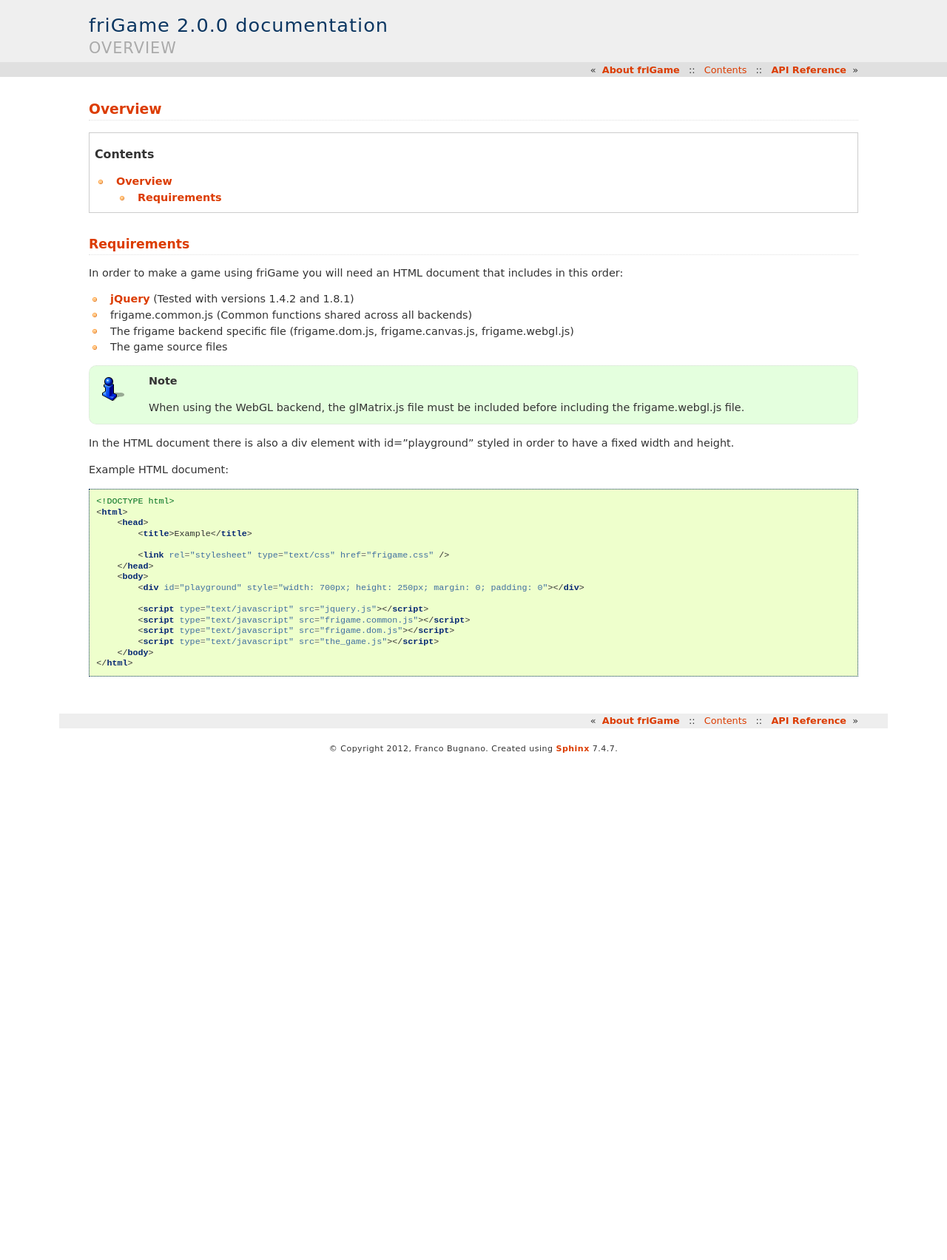
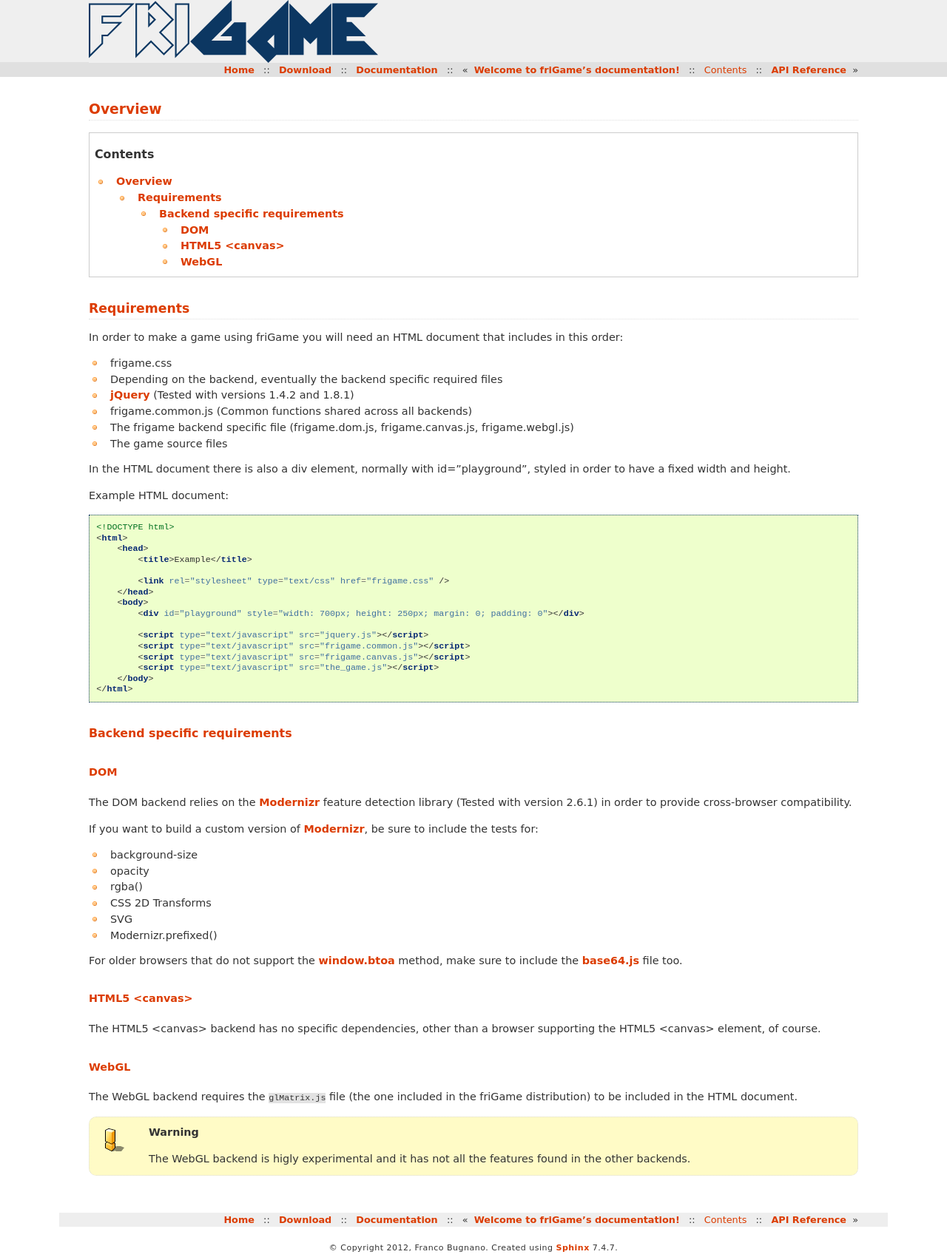
Before and after one commit to bugnano/frigame_docs, a Sphinx documentation site: the page built from source/intro.rst, in a window 1280 px wide. Shown: the whole page at 74% size. Built offline with Sphinx 7.4.7, drawn with Linux system fonts in a browser that asks for light colours; pages that are not in the unit, such as notebooks, are missing from menus; before the commit the page ends 1030 px from its top, so only the background shows below that.

```diff
--- /dev/null
+++ b/source/_static/fri.css
@@ -0,0 +1,13 @@
+.figure {
+	border-color: #0c3762;
+	border-style: dotted;
+	border-width: thin;
+	margin: 0 0 12px 0;
+	padding: 0.8em;
+	background-color: #f0f0f0;
+	text-align: center;
+}
+
+.figure p {
+	text-align: center;
+}
--- /dev/null
+++ b/source/_templates/layout.html
@@ -0,0 +1,16 @@
+{% extends "!layout.html" %}
+
+{%- block linktags %}
+<link rel="stylesheet" href="{{ pathto('_static/fri.css', 1) }}" type="text/css" />
+{{ super() }}
+{%- endblock %}
+
+{%- block haikurel1 %}
+<a href="{{ pathto('index') }}">{{ _('Home') }}</a>
+&#160;&#160;::&#160;&#160;
+<a href="{{ pathto('download') }}">{{ _('Download') }}</a>
+&#160;&#160;::&#160;&#160;
+<a href="{{ pathto('docs') }}">{{ _('Documentation') }}</a>
+&#160;&#160;::&#160;&#160;
+{{ super() }}
+{%- endblock %}
--- a/source/conf.py
+++ b/source/conf.py
@@ -37,7 +37,7 @@ source_suffix = '.rst'
 #source_encoding = 'utf-8-sig'
 
 # The master toctree document.
-master_doc = 'index'
+master_doc = 'docs'
 
 # General information about the project.
 project = u'friGame'
@@ -99,7 +99,9 @@ html_theme = 'haiku'
 # Theme options are theme-specific and customize the look and feel of a theme
 # further.  For a list of options available for each theme, see the
 # documentation.
-#html_theme_options = {}
+html_theme_options = {
+	'full_logo': True,
+}
 
 # Add any paths that contain custom themes here, relative to this directory.
 #html_theme_path = []
@@ -113,12 +115,12 @@ html_theme = 'haiku'
 
 # The name of an image file (relative to this directory) to place at the top
 # of the sidebar.
-#html_logo = None
+html_logo = '_static/frigame_logo.png'
 
 # The name of an image file (within the static path) to use as favicon of the
 # docs.  This file should be a Windows icon file (.ico) being 16x16 or 32x32
 # pixels large.
-#html_favicon = None
+html_favicon = '_static/favicon.ico'
 
 # Add any paths that contain custom static files (such as style sheets) here,
 # relative to this directory. They are copied after the builtin static files,
--- a/source/defines.rst
+++ b/source/defines.rst
@@ -1,12 +1,14 @@
 
 .. _gameQuery: http://gamequeryjs.com/
 .. _jQuery: http://jquery.com/
+.. _Modernizr: http://modernizr.com/
 .. _keydown: http://api.jquery.com/keydown/
 .. _keyup: http://api.jquery.com/keyup/
 .. _soundManager2: http://www.schillmania.com/projects/soundmanager2/
 .. _`gameQuery API Reference`: http://gamequeryjs.com/documentation/api/
 .. _Box2D: http://code.google.com/p/box2dweb/
 .. _Flash: http://www.adobe.com/go/getflashplayer
+.. _UglifyJS: https://github.com/mishoo/UglifyJS2
 
 .. |falsy| replace:: falsy (null, undefined, false, 0, or empty string)
 .. |playground| replace:: :func:`playground <friGame.playground>`
@@ -14,3 +16,5 @@
 
 .. _`Object.create`: https://developer.mozilla.org/en-US/docs/JavaScript/Reference/Global_Objects/Object/create
 .. _`Date.now`: https://developer.mozilla.org/en-US/docs/JavaScript/Reference/Global_Objects/Date/now
+.. _`window.btoa`: https://developer.mozilla.org/en-US/docs/DOM/window.btoa
+.. _`base64.js`: https://github.com/davidchambers/Base64.js
--- a/source/intro.rst
+++ b/source/intro.rst
@@ -7,21 +7,20 @@ Overview
 
 .. contents::
 
+------------
 Requirements
-============
+------------
 
 In order to make a game using friGame you will need an HTML document that includes in this order:
 
+- frigame.css
+- Depending on the backend, eventually the backend specific required files
 - jQuery_ (Tested with versions 1.4.2 and 1.8.1)
 - frigame.common.js (Common functions shared across all backends)
 - The frigame backend specific file (frigame.dom.js, frigame.canvas.js, frigame.webgl.js)
 - The game source files
 
-.. NOTE::
-
-    When using the WebGL backend, the glMatrix.js file must be included before including the frigame.webgl.js file.
-
-In the HTML document there is also a div element with id="playground" styled in order to have a fixed width
+In the HTML document there is also a div element, normally with id="playground", styled in order to have a fixed width
 and height.
 
 Example HTML document:
@@ -40,7 +39,43 @@ Example HTML document:
 
             <script type="text/javascript" src="jquery.js"></script>
             <script type="text/javascript" src="frigame.common.js"></script>
-            <script type="text/javascript" src="frigame.dom.js"></script>
+            <script type="text/javascript" src="frigame.canvas.js"></script>
             <script type="text/javascript" src="the_game.js"></script>
         </body>
     </html>
+
+
+
+Backend specific requirements
+=============================
+
+DOM
+---
+
+The DOM backend relies on the Modernizr_ feature detection library (Tested with version 2.6.1) in order to provide
+cross-browser compatibility.
+
+If you want to build a custom version of Modernizr_, be sure to include the tests for:
+
+- background-size
+- opacity
+- rgba()
+- CSS 2D Transforms
+- SVG
+- Modernizr.prefixed()
+
+For older browsers that do not support the `window.btoa`_ method, make sure to include the `base64.js`_ file too.
+
+|canvas|
+--------
+
+The |canvas| backend has no specific dependencies, other than a browser supporting the |canvas| element, of course.
+
+WebGL
+-----
+
+The WebGL backend requires the ``glMatrix.js`` file (the one included in the friGame distribution) to be included in the HTML document.
+
+.. WARNING::
+
+    The WebGL backend is higly experimental and it has not all the features found in the other backends.
```
Also changed, not shown: source/docs.rst (added, +22 -0 lines), source/download.rst (added, +15 -0 lines), source/index.rst (+1 -22 lines), source/topics/deploying.rst (added, +75 -0 lines), source/topics/index.rst (added, +14 -0 lines), source/topics/spritesheets.rst (added, +87 -0 lines), source/_static/favicon.ico (added), source/_static/frigame_logo.png (added).
